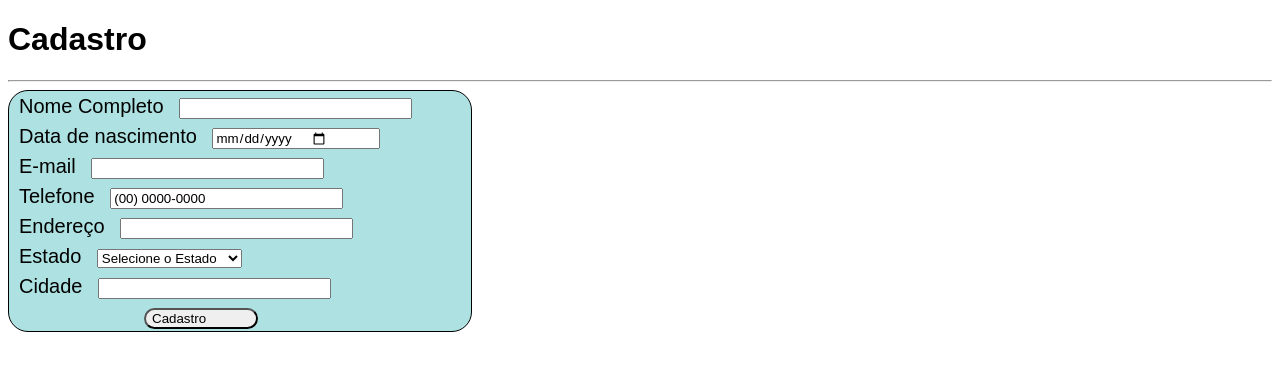
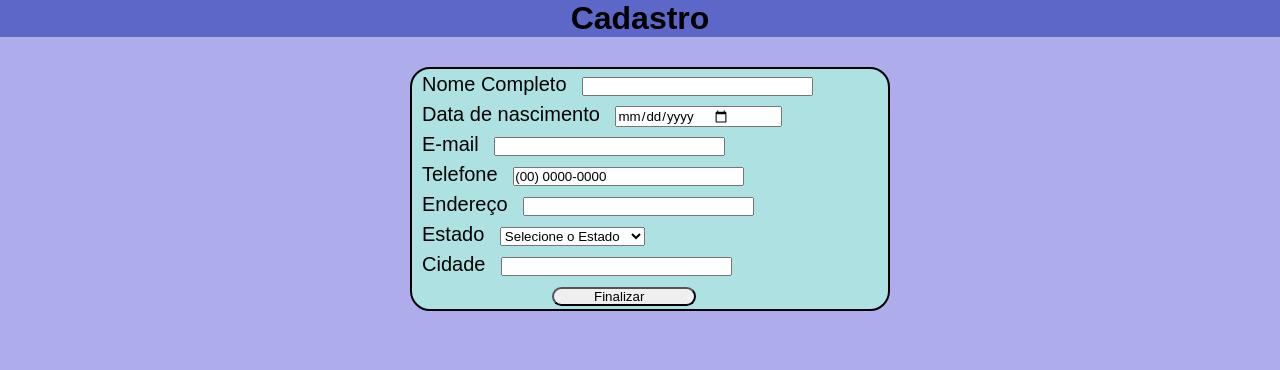
Before and after one commit to ramirotr/formulario, a plain HTML site: page paginas/cad-pessoa.html in a window 1280 px wide. Drawn offline with Linux system fonts and the light colour scheme.

Commit message:
cadastro 100%
cadastro completo.

```diff
--- a/paginas/cad-pessoa.css
+++ b/paginas/cad-pessoa.css
@@ -1,16 +1,32 @@
 *{
     font-family: Arial, Helvetica, sans-serif;
+    padding: 0;
+    margin: 0;
 }
 
+header{
+
+    background-color: rgb(92, 103, 199);
+}
+
+body{
+    background-color: rgb(175, 172, 235);
+}
+
+h1{
+    text-align: center;
+}
 
 #cadastro form {
     line-height: 30px;
     margin-right: 800px;
     font-size: 20px;
     background-color: rgb(174, 226, 226);
-    border: 1px solid black;
+    border: 2px solid black;
     border-radius: 1em;
-
+    position: relative;
+    left: 410px;
+    top: 30px;
 }
 
 label{
@@ -22,7 +38,7 @@ input{
 }
 
 #botao{
-    margin-left: 135px;
+    margin-left: 140px;
     border-radius: 1em;
-
+    padding-left: 40px;
 }
--- a/paginas/cad-pessoa.html
+++ b/paginas/cad-pessoa.html
@@ -5,10 +5,14 @@
     <meta name="viewport" content="width=device-width, initial-scale=1.0">
     <title>Document</title>
     <link rel="stylesheet" href="cad-pessoa.css">
+
+<header>
+    <h1>Cadastro</h1>
+</header>
+
 </head>
 <body id="cadastro">
-    <h1>Cadastro</h1>
-    <hr>
+
 
     <div>
 
@@ -57,7 +61,7 @@
         <label for="form">Cidade</label>
         <input type="text">
         <label for="form"></label> <br>
-        <input id="botao" type="submit" value="Cadastro">
+        <input id="botao" type="submit" value="Finalizar">
     </form>
 
     </div>
```
